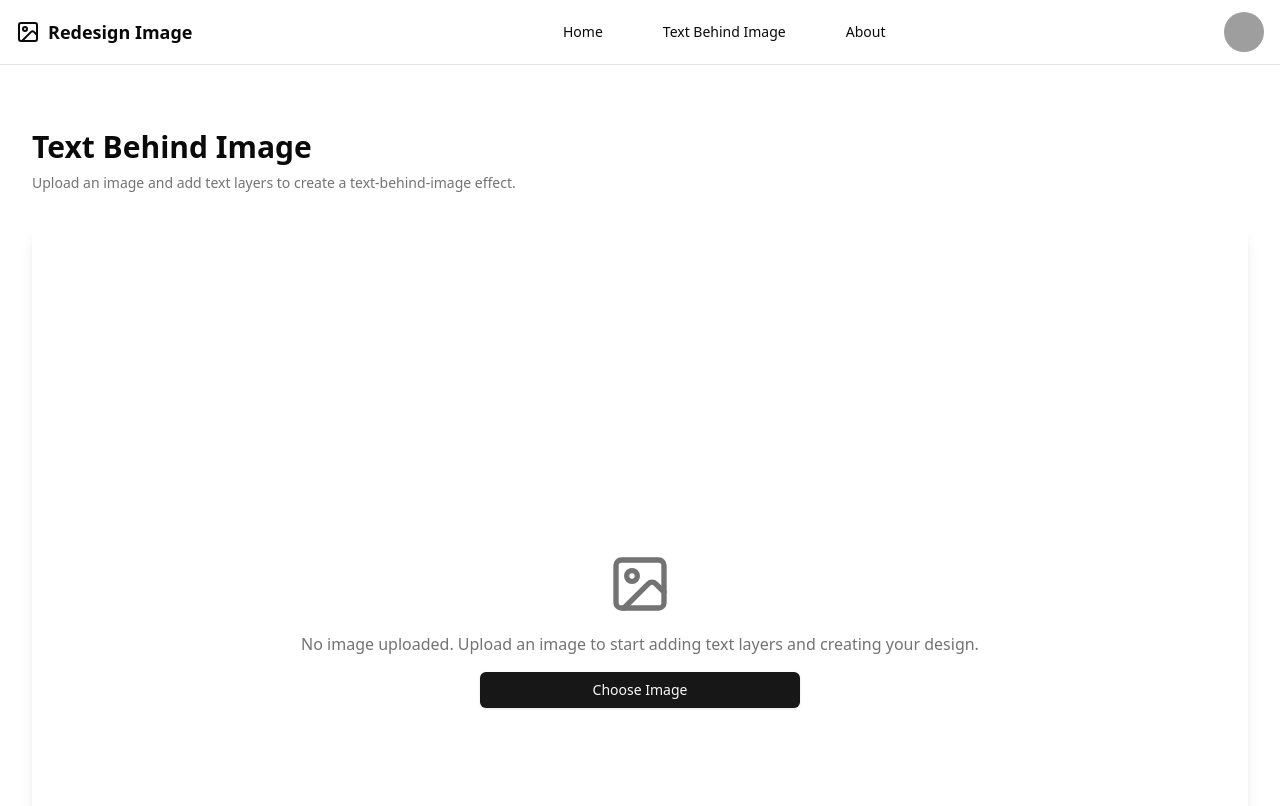
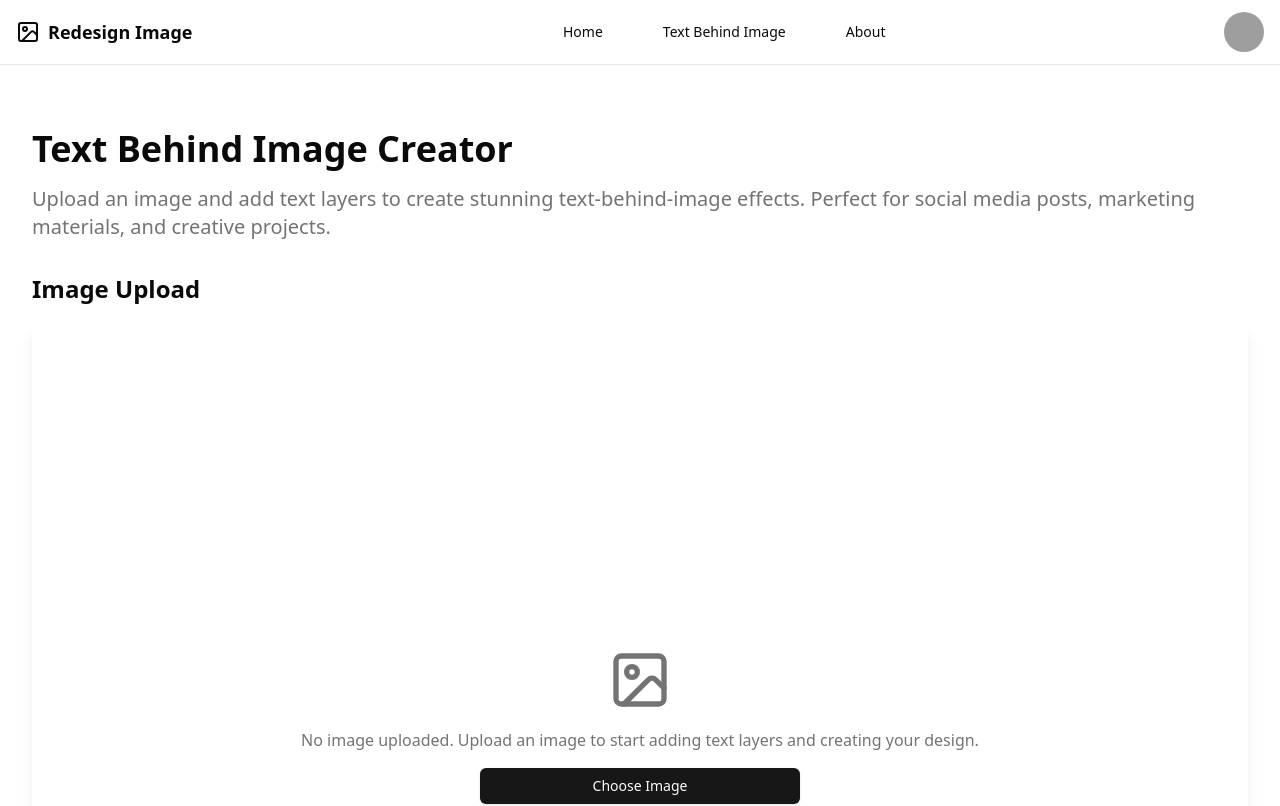
Before and after one commit to vishalbhaliya/text-behind-image, a React (Vite) app: page /text-behind-image in a window 1280 px wide. Shown: the top 806 px of the page. Built offline with nearby package versions, Linux system fonts and the light colour scheme; grey boxes are pictures that could not be loaded.

Commit message:
improved seo tags

```diff
--- a/index.html
+++ b/index.html
@@ -4,7 +4,14 @@
     <meta charset="UTF-8" />
     <link rel="icon" type="image/svg+xml" href="/vite.svg" />
     <meta name="viewport" content="width=device-width, initial-scale=1.0" />
-    <title>Redesign Your Image</title>
+    <title>Text Behind Image Creator | Add Text Layers to Your Images</title>
+    <meta name="description" content="Create stunning images with text behind them using our easy-to-use Text Behind Image tool. Upload your image, add text layers, and customize fonts, colors, and positions." />
+    <meta name="keywords" content="text behind image, image editor, text layers, background removal, image design" />
+    <meta property="og:title" content="Text Behind Image Creator | Add Text Layers to Your Images" />
+    <meta property="og:description" content="Create stunning images with text behind them using our easy-to-use Text Behind Image tool. Upload your image, add text layers, and customize fonts, colors, and positions." />
+    <meta property="og:type" content="website" />
+    <meta property="og:image" content="/path-to-your-og-image.jpg" />
+    <link rel="canonical" href="https://redesign-image.netlify.app" />
   </head>
   <body>
     <div id="root"></div>
--- a/src/pages/TextBehindImage.tsx
+++ b/src/pages/TextBehindImage.tsx
@@ -13,7 +13,7 @@ import { Accordion, AccordionContent, AccordionItem, AccordionTrigger } from "..
 import { TextLayer } from '../types/TextBehindImage.interface'
 import { FONTS } from '../lib/utils'
 
-export default function TextBehindImage() {
+const TextBehindImage = () => {
   const [imageUrl, setImageUrl] = useState("")
   const [isLoading, setIsLoading] = useState(false)
   const [canDownload, setCanDownload] = useState(false)
@@ -129,30 +129,35 @@ export default function TextBehindImage() {
   }, [imageUrl, textLayers])
 
   return (
+    <>
+      <link rel="canonical" href="https://redesign-image.netlify.app" />
       <div className="min-h-screen bg-background">
         <main className="container mx-auto px-4 py-8 overflow-y-auto">
-        <h1 className="text-3xl font-bold mb-2">Text Behind Image</h1>
-        <h4 className="text-sm text-muted-foreground mb-8">
-          Upload an image and add text layers to create a text-behind-image effect.
-        </h4>
-        <div className="flex flex-col lg:flex-row gap-8">
+          <h1 className="text-4xl font-bold mb-4">Text Behind Image Creator</h1>
+          <p className="text-xl text-muted-foreground mb-8">
+            Upload an image and add text layers to create stunning text-behind-image effects. Perfect for social media posts, marketing materials, and creative projects.
+          </p>
+          <section className="flex flex-col lg:flex-row gap-8">
             <div className={`w-full ${imageUrl ? 'lg:w-1/2' : ''} space-y-4`}>
+              <h2 className="text-2xl font-semibold mb-4">Image Upload</h2>
               <div className={`w-full relative rounded-lg overflow-hidden bg-card shadow-lg ${imageUrl ? 'aspect-video' : 'aspect-[3/2]'}`}>
                 {imageUrl ? (
                   <>
                     <canvas
                       ref={canvasRef}
                       className="absolute inset-0 w-full h-full object-contain"
+                      aria-label="Canvas displaying the image with text layers"
                     />
                     {isLoading && (
                       <div className="absolute inset-0 flex items-center justify-center bg-black/50">
                         <Loader2 className="w-8 h-8 text-white animate-spin" />
+                        <span className="sr-only">Loading image...</span>
                       </div>
                     )}
                   </>
                 ) : (
                   <div className="absolute inset-0 flex flex-col items-center justify-center p-4">
-                  <ImageIcon className="w-16 h-16 text-muted-foreground mb-4" />
+                    <ImageIcon className="w-16 h-16 text-muted-foreground mb-4" aria-hidden="true" />
                     <p className="text-center text-muted-foreground mb-4">
                       No image uploaded. Upload an image to start adding text layers and creating your design.
                     </p>
@@ -162,6 +167,7 @@ export default function TextBehindImage() {
                       accept="image/jpg, image/jpeg, image/png"
                       onChange={handleImageUpload}
                       className="hidden"
+                      aria-label="Upload an image"
                     />
                     <Button
                       onClick={() => document.getElementById('image-upload')?.click()}
@@ -186,7 +192,7 @@ export default function TextBehindImage() {
                     disabled={!canDownload}
                     className="flex-1"
                   >
-                  <Download className="w-4 h-4 mr-2" />
+                    <Download className="w-4 h-4 mr-2" aria-hidden="true" />
                     Download Image
                   </Button>
                 </div>
@@ -195,8 +201,9 @@ export default function TextBehindImage() {
 
             {imageUrl && (
               <div className="w-full lg:w-1/2 space-y-4">
+                <h2 className="text-2xl font-semibold mb-4">Text Layers</h2>
                 <Button onClick={handleAddTextLayer} className="w-full">
-                <Plus className="w-4 h-4 mr-2" />
+                  <Plus className="w-4 h-4 mr-2" aria-hidden="true" />
                   Add Text Layer
                 </Button>
                 <Accordion type="single" collapsible className="w-full">
@@ -311,7 +318,7 @@ export default function TextBehindImage() {
                               onClick={() => handleRemoveTextLayer(layer.id)}
                               className="w-full"
                             >
-                            <Trash2 className="w-4 h-4 mr-2" />
+                              <Trash2 className="w-4 h-4 mr-2" aria-hidden="true" />
                               Remove Layer
                             </Button>
                           </CardContent>
@@ -322,8 +329,12 @@ export default function TextBehindImage() {
                 </Accordion>
               </div>
             )}
-        </div>
+          </section>
         </main>
       </div>
+    </>
   )
 }
+
+// const TextBehindImageWithAuth = withAuth(TextBehindImage);
+export default TextBehindImage;
```
Lines whose indentation alone changed are shown as unchanged.
